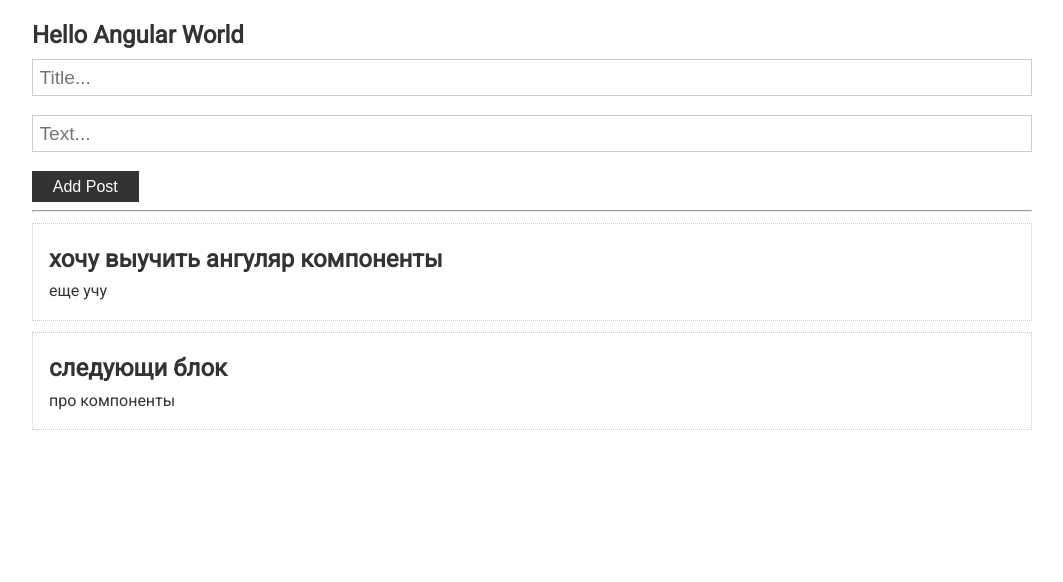
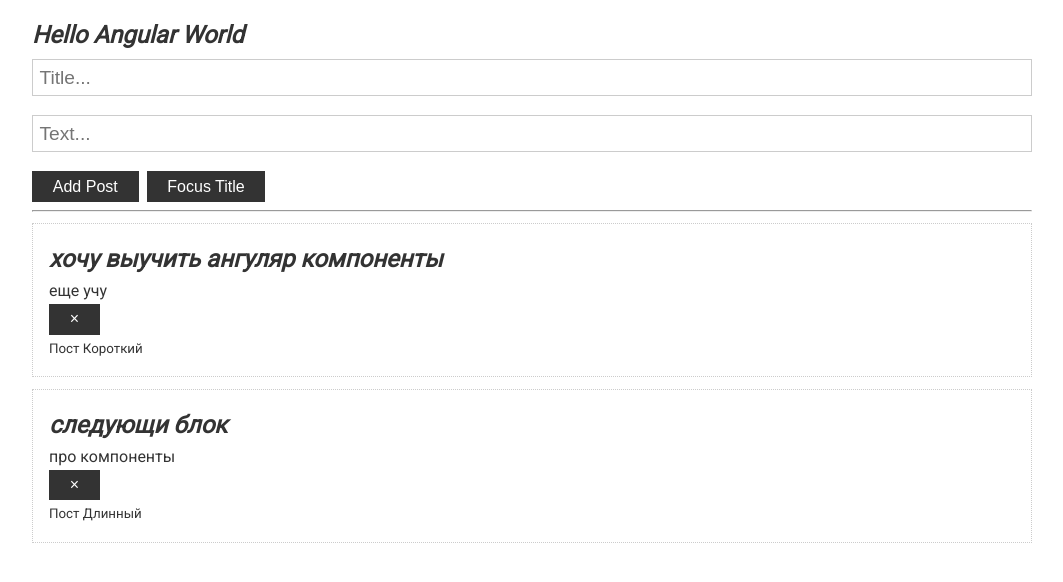
Before and after one commit to zubairov1993/EducAng, an Angular app: page / in a window 1280 px wide. Shown: the top 582 px of the page, without its empty margins (108-1171 px from the left). Built offline with nearby package versions, Linux system fonts and the light colour scheme.

Commit message:
'finish-component'

```diff
--- a/src/app/app.component.html
+++ b/src/app/app.component.html
@@ -1,7 +1,18 @@
 <div class="container">
   <h2>Hello Angular World</h2>
 
-  <app-post-form></app-post-form>
+  <app-post-form (onAdd)="updatePosts($event)"></app-post-form>
   <hr />
-  <app-post *ngFor="let post of posts" [post]="post"></app-post>
+  <app-post
+    *ngFor="let post of posts"
+    [post]="post"
+    (onRemove)="removePost($event)"
+  >
+    <div #info>
+      <small *ngIf="post.text.length > 10; else short">Пост Длинный</small>
+      <ng-template #short>
+        <small>Пост Короткий</small>
+      </ng-template>
+    </div>
+  </app-post>
 </div>
--- a/src/app/app.component.ts
+++ b/src/app/app.component.ts
@@ -1,4 +1,4 @@
-import { Component } from '@angular/core';
+import { Component, OnInit } from '@angular/core';
 
 export interface Post {
   title: string
@@ -11,9 +11,29 @@
   templateUrl: './app.component.html',
   styleUrls: ['./app.component.scss']
 })
-export class AppComponent {
+export class AppComponent implements OnInit {
   posts: Post[] = [
     {title: 'хочу выучить ангуляр компоненты', text: 'еще учу', id: 1},
     {title: 'следующи блок', text: 'про компоненты', id: 2}
   ]
+
+  updatePosts(post) {
+    this.posts.unshift(post)
+  }
+
+  removePost(id: number) {
+    console.log('id to remove: ', id);
+    this.posts = this.posts.filter(p => p.id !== id)
+  }
+
+  ngOnInit(): void {
+    // setTimeout( () => {
+    //   console.log('setTimeout');
+    //   this.posts[0] = {
+    //     title: 'changed',
+    //     text: 'changed3',
+    //     id: 33
+    //   }
+    // },5000)
+  }
 }
--- a/src/app/app.module.ts
+++ b/src/app/app.module.ts
@@ -1,4 +1,5 @@
 import { BrowserModule } from '@angular/platform-browser';
+import { CommonModule } from '@angular/common';
 import { NgModule } from '@angular/core';
 
 import { AppComponent } from './app.component';
@@ -15,7 +16,8 @@
   ],
   imports: [
     BrowserModule,
-    FormsModule
+    FormsModule,
+    CommonModule
   ],
   providers: [],
   bootstrap: [AppComponent]
--- a/src/app/post-form/post-form.component.html
+++ b/src/app/post-form/post-form.component.html
@@ -1,5 +1,17 @@
 <div>
-  <input type="text" class="form-control" placeholder="Title..." />
-  <input type="text" class="form-control" placeholder="Text..." />
-  <button class="btn">Add Post</button>
+  <input
+    type="text"
+    class="form-control"
+    placeholder="Title..."
+    [(ngModel)]="title"
+    #titleInput
+  />
+  <input
+    type="text"
+    class="form-control"
+    placeholder="Text..."
+    [(ngModel)]="text"
+  />
+  <button class="btn" (click)="addPost()">Add Post</button>
+  <button class="btn" (click)="focusTitle()">Focus Title</button>
 </div>
--- a/src/app/post-form/post-form.component.ts
+++ b/src/app/post-form/post-form.component.ts
@@ -1,4 +1,5 @@
-import { Component, OnInit } from '@angular/core';
+import { Component, ElementRef, EventEmitter, OnInit, Output, ViewChild } from '@angular/core';
+import { Post } from '../app.component';
 
 @Component({
   selector: 'app-post-form',
@@ -7,9 +8,32 @@
 })
 export class PostFormComponent implements OnInit {
 
+  @ViewChild('titleInput', {static: false}) inputRef: ElementRef
+
+  @Output() onAdd: EventEmitter<Post> = new EventEmitter<Post>()
+
+  title = ''
+  text = ''
+
   constructor() { }
 
   ngOnInit(): void {
   }
 
+  addPost() {
+    if(this.title.trim() && this.text.trim()) {
+      const post: Post = {
+        title: this.title,
+        text: this.text
+      }
+
+      this.onAdd.emit(post)
+      this.title = this.text = ''
+    }
+  }
+
+  focusTitle() {
+    this.inputRef.nativeElement.focus()
+  }
+
 }
--- a/src/app/post/post.component.html
+++ b/src/app/post/post.component.html
@@ -1,4 +1,6 @@
 <div class="card">
   <h2>{{ post.title }}</h2>
   <p>{{ post.text }}</p>
+  <button class="btn" (click)="removePost()">&times;</button>
+  <ng-content></ng-content>
 </div>
--- a/src/app/post/post.component.scss
+++ b/src/app/post/post.component.scss
@@ -0,0 +1,4 @@
+h2 {
+  font-weight: bold;
+  font-style: italic;
+}
--- a/src/app/post/post.component.ts
+++ b/src/app/post/post.component.ts
@@ -1,19 +1,57 @@
-import { Component, Input, OnInit } from '@angular/core';
+import { AfterContentChecked, AfterContentInit, AfterViewChecked, AfterViewInit, ChangeDetectionStrategy, Component, ContentChild, DoCheck, ElementRef, EventEmitter, Input, OnChanges, OnDestroy, OnInit, Output, SimpleChanges, ViewEncapsulation } from '@angular/core';
 import { Post } from '../app.component';
 
 
 @Component({
   selector: 'app-post',
   templateUrl: './post.component.html',
-  styleUrls: ['./post.component.scss']
+  styleUrls: ['./post.component.scss'],
+  changeDetection: ChangeDetectionStrategy.OnPush,
+  encapsulation: ViewEncapsulation.None
 })
-export class PostComponent implements OnInit {
+export class PostComponent implements OnInit, OnChanges, DoCheck, AfterContentInit, AfterContentChecked, AfterViewInit, AfterViewChecked, OnDestroy {
 
   @Input() post: Post
+  @Output() onRemove = new EventEmitter<number>()
+  @ContentChild('info', {static: true}) infoRef: ElementRef
 
-  constructor() { }
+
+  removePost() {
+    this.onRemove.emit(this.post.id)
+  }
+
+  ngOnChanges(changes: SimpleChanges): void {
+    console.log('ngOnChanges', changes);
+  }
 
   ngOnInit(): void {
+    console.log('ngOnInit');
+    // console.log(this.infoRef.nativeElement);
+  }
+
+  ngDoCheck(): void {
+    console.log('ngDoCheck');
+
+  }
+
+  ngAfterContentInit(): void {
+    console.log('AfterContentInit');
+  }
+
+  ngAfterContentChecked(): void {
+    console.log('ngAfterContentChecked');
+  }
+
+  ngAfterViewInit(): void {
+    console.log('ngAfterViewInit');
+  }
+
+  ngAfterViewChecked(): void {
+    console.log('ngAfterViewChecked');
+  }
+
+  ngOnDestroy(): void {
+    console.log('ngOnDestroy');
   }
 
 }
```
